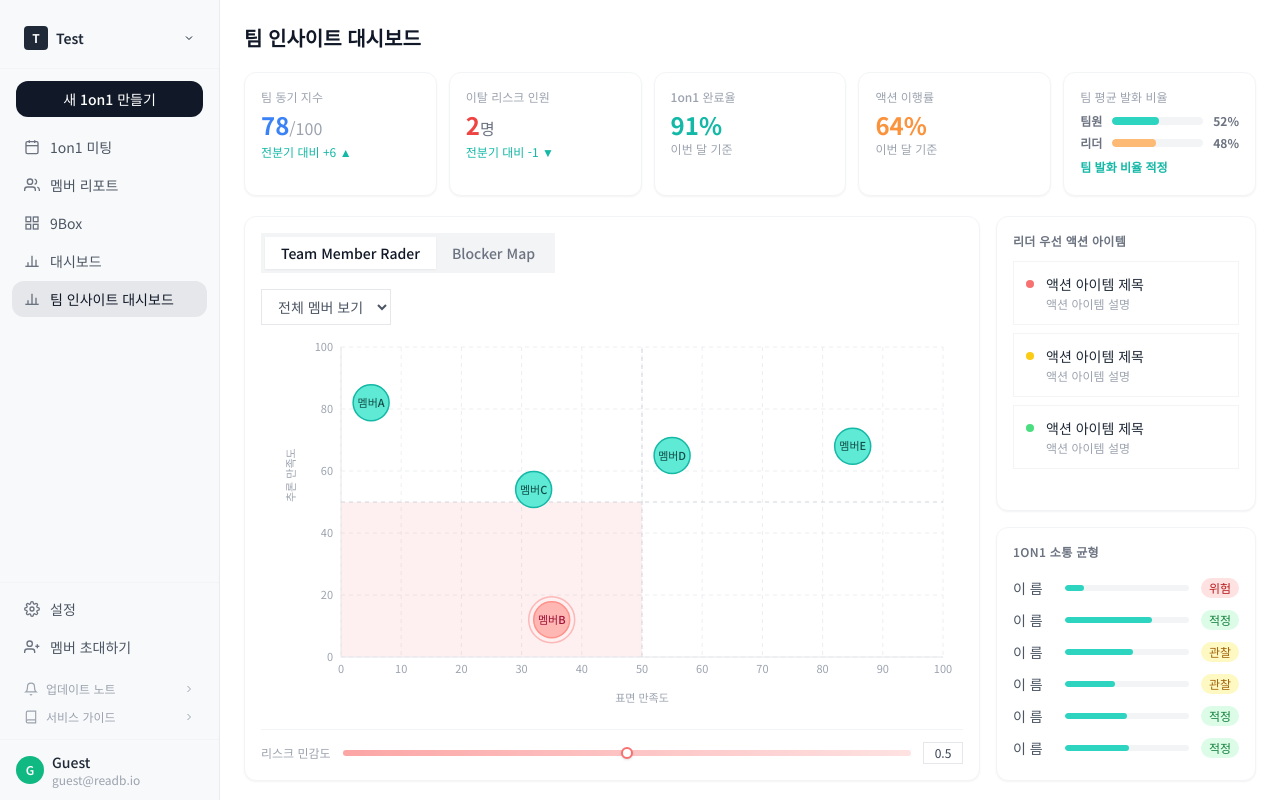
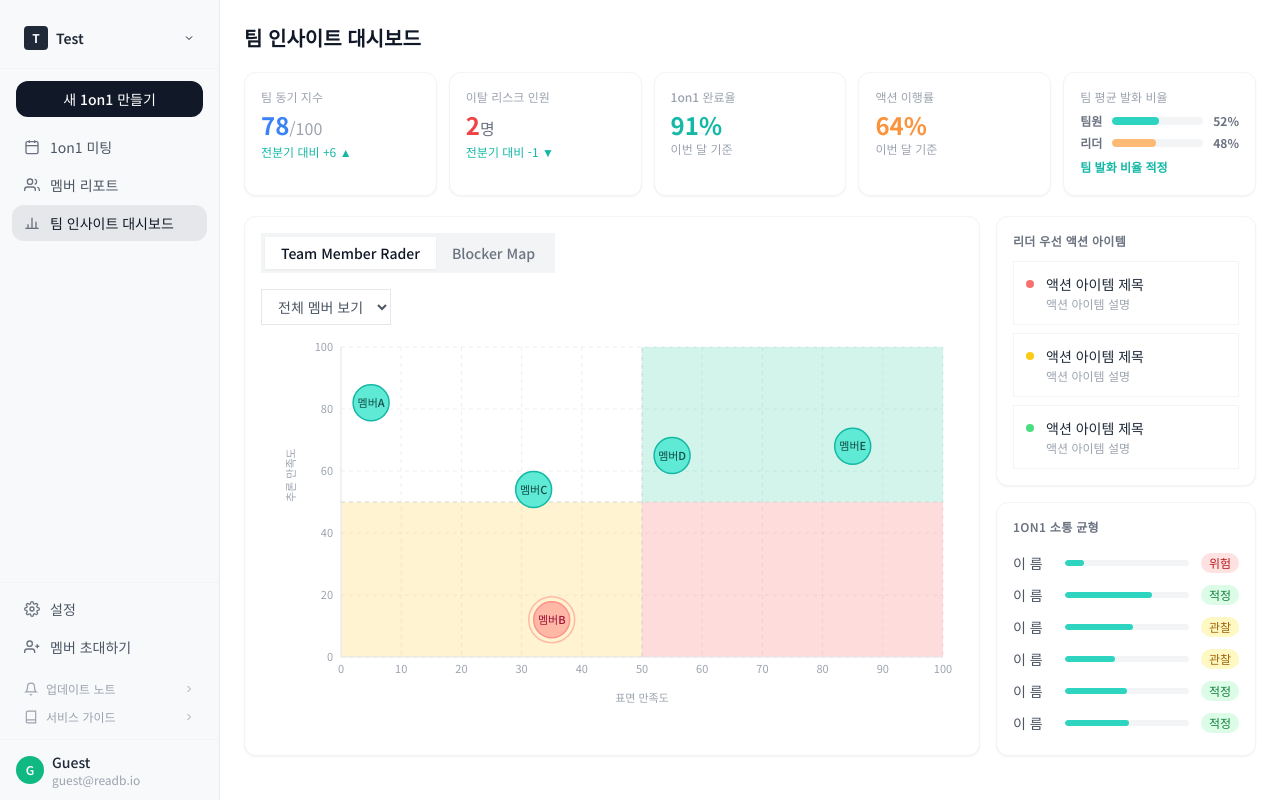
Before and after one commit to Team-A-ing/FE, a React (Vite) app: page /leader/dashboard in a window 1280 px wide. Built offline with nearby package versions, Linux system fonts and the light colour scheme.

Commit message:
design: member rader 색상 설정
[핵심 구현 내용]
- 레이더 차트 영역(Category) 사분면마다 색상 차등 설정
- 리스크 민감도 설정 제거

```diff
--- a/src/components/charts/ScatterRadar.tsx
+++ b/src/components/charts/ScatterRadar.tsx
@@ -220,14 +220,29 @@ export default function ScatterRadar({
         <ScatterChart margin={{ top: 10, right: 20, bottom: 30, left: 20 }}>
           <CartesianGrid strokeDasharray="4 4" stroke="#E5E7EB" strokeOpacity={0.7} />
 
-          {/* 리스크 존 배경 */}
+          <ReferenceArea
+            x1={threshold}
+            x2={100}
+            y1={threshold}
+            y2={100}
+            fill="#20C997"
+            fillOpacity={0.2}
+          />
           <ReferenceArea
             x1={0}
             x2={threshold}
             y1={0}
             y2={threshold}
-            fill="rgba(239,68,68,0.08)"
-            fillOpacity={1}
+            fill="#FCC419"
+            fillOpacity={0.2}
+          />
+          <ReferenceArea
+            x1={threshold}
+            x2={100}
+            y1={0}
+            y2={threshold}
+            fill="#FA5252"
+            fillOpacity={0.2}
           />
 
           <XAxis
--- a/src/components/layout/Sidebar.tsx
+++ b/src/components/layout/Sidebar.tsx
@@ -83,8 +83,6 @@ const ChevronRightIcon = () => (
 const navItems: NavItem[] = [
   { label: '1on1 미팅', path: '/leader/meetings', icon: <CalendarIcon /> },
   { label: '멤버 리포트', path: '/leader/reports', icon: <UsersIcon /> },
-  { label: '9Box', path: '/leader/9box', icon: <GridIcon /> },
-  { label: '대시보드', path: '/leader/overview', icon: <BarChartIcon /> },
   { label: '팀 인사이트 대시보드', path: '/leader/dashboard', icon: <BarChartIcon /> },];
 
 const bottomItems = [
--- a/src/pages/leader/LeaderDashboard.tsx
+++ b/src/pages/leader/LeaderDashboard.tsx
@@ -260,49 +260,7 @@ export default function LeaderDashboard() {
                 <div style={{ height: 380 }}>
                   <ScatterRadar
                     data={radarData}
-                    riskThreshold={riskThreshold}
                     onMemberClick={(id) => console.log('clicked', id)}
-                  />
-                </div>
-
-                {/* Risk sensitivity slider */}
-                <div className="flex items-center gap-3 mt-3 pt-3 border-t border-gray-100">
-                  <span className="text-xs text-gray-400 flex-shrink-0">리스크 민감도</span>
-                  <div className="flex-1 relative h-1.5 bg-gradient-to-r from-red-300 to-red-100 rounded-full">
-                    <input
-                      type="range"
-                      min={0}
-                      max={1}
-                      step={0.1}
-                      value={riskThreshold}
-                      onChange={(e) => {
-                        const v = Math.floor(Number(e.target.value) * 10) / 10;
-                        setRiskThreshold(v);
-                        setRiskInputValue(v.toFixed(1));
-                      }}
-                      className="absolute inset-0 w-full h-full opacity-0 cursor-pointer"
-                      style={{ touchAction: 'none' }}
-                    />
-                    <div
-                      className="absolute top-1/2 -translate-y-1/2 w-3 h-3 bg-white border-2 border-red-400 rounded-full shadow pointer-events-none"
-                      style={{ left: `calc(${riskThreshold * 100}% - 6px)` }}
-                    />
-                  </div>
-                  {/* 직접 입력 가능한 숫자 필드 */}
-                  <input
-                    ref={riskInputRef}
-                    type="text"
-                    inputMode="decimal"
-                    value={riskInputValue}
-                    onChange={(e) => setRiskInputValue(e.target.value)}
-                    onBlur={(e) => applyRiskInput(e.target.value)}
-                    onKeyDown={(e) => {
-                      if (e.key === 'Enter') {
-                        applyRiskInput(riskInputValue);
-                        riskInputRef.current?.blur();
-                      }
-                    }}
-                    className="w-10 text-xs text-center text-gray-700 border border-gray-200 rounded-md py-0.5 focus:outline-none focus:border-red-300 focus:ring-1 focus:ring-red-200"
                   />
                 </div>
               </>
```
